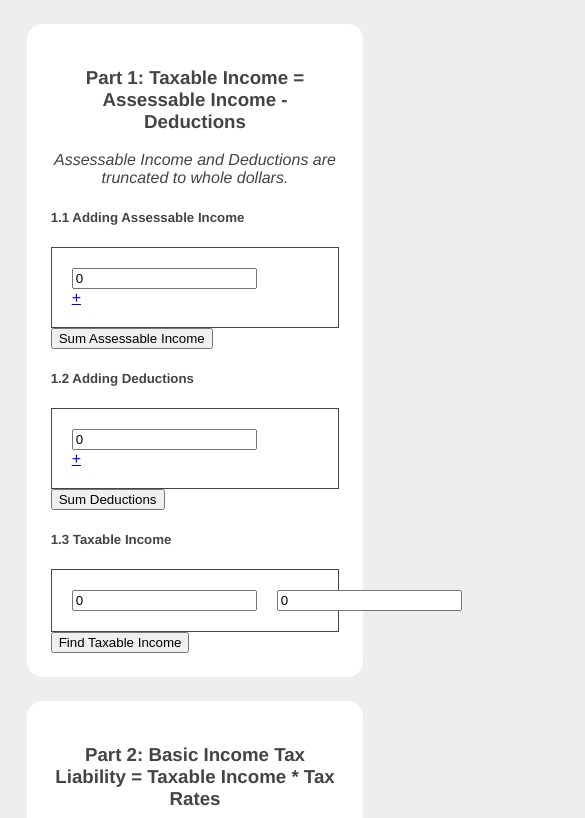
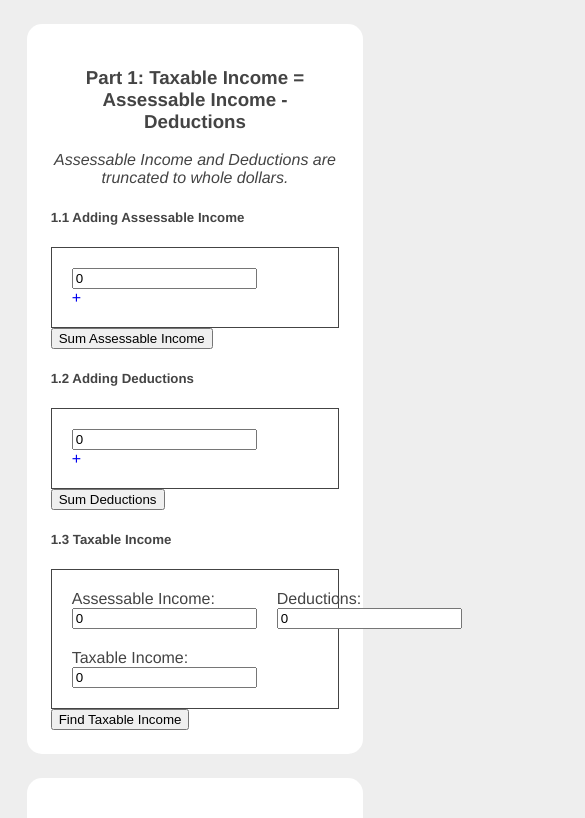
Before and after one commit to ermmmmmmmmmm/tacks, a plain HTML site: page index.html in a window 390 px wide. Shown: the top 818 px of the page, 585 px wide, since content can reach past the window. Drawn offline with nearby package versions, Linux system fonts and the light colour scheme.

Commit message:
Add files via upload

```diff
--- a/index.html
+++ b/index.html
@@ -5,6 +5,10 @@
 <head>
     <script src="https://ajax.googleapis.com/ajax/libs/jquery/3.3.1/jquery.min.js"></script>
     <style>
+        a {
+            text-decoration: none;
+        }
+
         body {
             font-family: 'Helvetica', 'Arial', sans-serif;
             color: #444444;
@@ -34,6 +38,7 @@
             grid-auto-rows: auto;
             border: 1px solid;
             padding: 10px;
+            align-items: end;
         }
 
         .field_wrapper > div {
@@ -57,6 +62,12 @@
                 width: 70%;
             }
         }
+
+        @media only screen and (max-width: 1218px) {
+            .field_wrapper {
+                grid-template-columns: 1fr 1fr;
+            }
+        }
     </style>
 </head>
 
@@ -69,26 +80,27 @@
             <h5>1.1 Adding Assessable Income</h5>
             <div class="field_wrapper assessable-income-wrapper">
                 <div>
-                    <input type="text" class="input_income" name="field_name[]" id="input_income" value="0" />
-                    <a href="javascript:void(0);" class="add_button" title="Add field">+</a>
+                    <input type="text" class="input_income" name="field_name[]" id="input_income" value="0" /><a href="javascript:void(0);" class="add_button" title="Add field">+</a>
                 </div>
             </div>
             <button id="add_taxable_income">Sum Assessable Income</button>
             <h5>1.2 Adding Deductions</h5>
             <div class="field_wrapper deductions-wrapper">
                 <div>
-                    <input type="text" class="input_deductions" name="field_name[]" id="input_income" value="0" />
-                    <a href="javascript:void(0);" class="add_button" title="Add field">+</a>
+                    <input type="text" class="input_deductions" name="field_name[]" id="input_income" value="0" /><a href="javascript:void(0);" class="add_button" title="Add field">+</a>
                 </div>
             </div>
             <button id="add_deductions">Sum Deductions</button>
             <h5>1.3 Taxable Income</h5>
             <div class="field_wrapper">
                 <div>
-                    <input type="text" class="input_sum_income" name="field_name[]" id="input_income" value="0" />
+                    <label>Assessable Income:</label><br><input type="text" class="input_sum_income" name="field_name[]" id="input_income" value="0" />
                 </div>
                 <div>
-                    <input type="text" class="input_sum_deductions" name="field_name[]" id="input_income" value="0" />
+                    <label>Deductions:</label><br><input type="text" class="input_sum_deductions" name="field_name[]" id="input_income" value="0" />
+                </div>
+                <div>
+                    <label>Taxable Income:</label><br><input type="text" class="input_taxable_income_0" name="field_name[]" id="input_income" value="0" />
                 </div>
             </div>
             <button id="find_taxable_income">Find Taxable Income</button>
@@ -473,6 +485,7 @@
             $('#p-stage-1-end-front').text("Now the Taxable Income can be calculated:");
             $('.input_taxable_income').val(taxable_income);
             $('.input_taxable_income_1').val(taxable_income);
+            $('.input_taxable_income_0').val(taxable_income);
         });
 
         $( "#find_bilt" ).click(function() {
```
